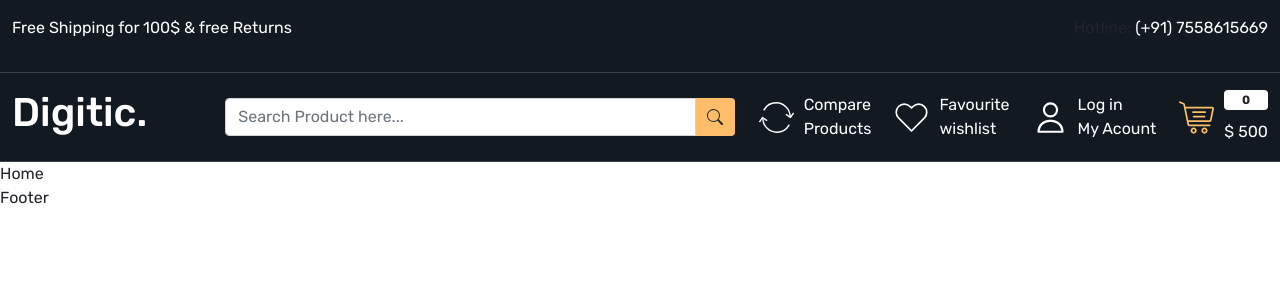
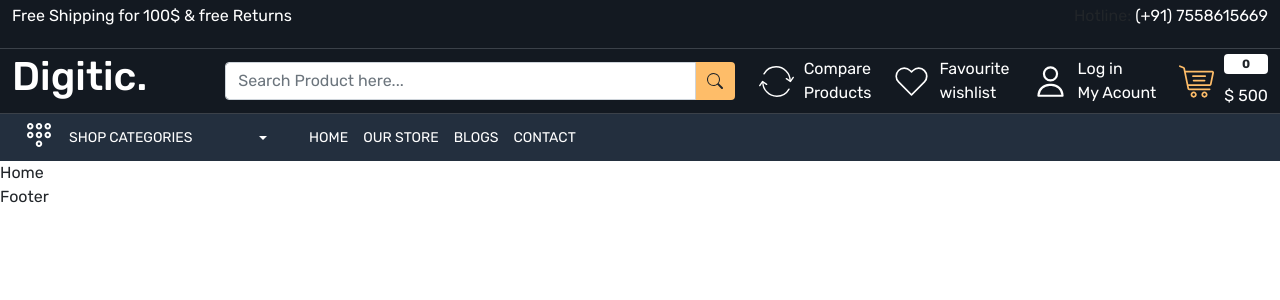
Before and after one commit to PrashilLonakar/mern__e-commerse-gadgets__frontend, a React (Create React App) app: page / in a window 1280 px wide. Shown: the top 300 px of the page. Built offline with nearby package versions, Linux system fonts and the light colour scheme.

Commit message:
header done

```diff
--- a/src/App.css
+++ b/src/App.css
@@ -8,6 +8,7 @@
   --color-131921: #131921;
   --color-3b4149: #3b4149;
   --color-febd69: #febd69;
+  --color-232f3e: #232f3e;
 }
 
 body {
@@ -32,6 +33,10 @@
   gap: 15px;
 }
 
+.gap-30 {
+  gap: 30px;
+}
+
 /* Header Part */
 .header-top-strip {
   background-color: var(--color-131921);
@@ -40,6 +45,9 @@
 .header-upper {
   background-color: var(--color-131921);
   border-bottom: 1px solid var(--color-3b4149);
+}
+.header-bottom {
+  background-color: var(--color-232f3e);
 }
 
 .header-upper .input-group-text {
@@ -55,4 +63,38 @@
   width: 35px;
   height: 35px;
 }
+
+.header-bottom .menu-links a,
+.header-bottom .dropdown button {
+  color: white;
+  font-size: 14px;
+  line-height: 18px;
+  font-weight: 400;
+  letter-spacing: 0.3;
+  text-emphasis: none;
+  text-transform: uppercase;
+}
+
+.header-bottom .dropdown button::before {
+  content: url(../public/images/menu.svg);
+}
+
+.header-bottom .dropdown button:focus {
+  box-shadow: none;
+}
+.header-bottom .dropdown-menu {
+  background-color: var(--color-131921);
+  width: 100%;
+  transform: translate3d(0px, 45px, 0px) !important;
+}
+.header-bottom .dropdown-item {
+  /* padding: 20px; */
+  margin-bottom: 3px;
+  border-bottom: 1px solid var(--color-3b4149);
+}
+.header-bottom .dropdown-item:hover {
+  background-color: transparent;
+  color: var(--color-febd69) !important;
+}
+
 /* Header Part end here*/
--- a/src/components/layouts/Header.js
+++ b/src/components/layouts/Header.js
@@ -4,7 +4,7 @@
 const Header = () => {
   return (
     <>
-      <header className="header-top-strip py-3">
+      <header className="header-top-strip py-1">
         <div className="container-xxl">
           <div className="row">
             <div className="col-6">
@@ -23,7 +23,7 @@
           </div>
         </div>
       </header>
-      <header className="header-upper py-3">
+      <header className="header-upper py-1">
         <div className="container-xxl">
           <div className="row align-items-center">
             <div className="col-2 logo-name">
@@ -85,6 +85,59 @@
           </div>
         </div>
       </header>
+      <header className="header-bottom">
+        <div className="container-xxl">
+          <div className="row">
+            <div className="col-12">
+              <div className="menu-bottom d-flex align-items-center gap-30">
+                <div>
+                  <div className="dropdown">
+                    <button
+                      className="btn btn-secondary dropdown-toggle  bg-transparent border-0 gap-15 d-flex align-items-center"
+                      type="button"
+                      id="dropdownMenuButton1"
+                      data-bs-toggle="dropdown"
+                      aria-expanded="false"
+                    >
+                      <span className="me-5 d-inline-block">
+                        Shop Categories
+                      </span>
+                    </button>
+                    <ul
+                      className="dropdown-menu"
+                      aria-labelledby="dropdownMenuButton1"
+                    >
+                      <li>
+                        <Link className="dropdown-item text-white" to="">
+                          Action
+                        </Link>
+                      </li>
+                      <li>
+                        <Link className="dropdown-item text-white" to="">
+                          Another action
+                        </Link>
+                      </li>
+                      <li>
+                        <Link className="dropdown-item text-white" to="">
+                          Something else here
+                        </Link>
+                      </li>
+                    </ul>
+                  </div>
+                </div>
+                <div className="menu-links">
+                  <div className="d-flex align-items-center gap-15">
+                    <NavLink to="/">Home</NavLink>
+                    <NavLink to="/">Our Store</NavLink>
+                    <NavLink to="/">Blogs</NavLink>
+                    <NavLink to="/contact">Contact</NavLink>
+                  </div>
+                </div>
+              </div>
+            </div>
+          </div>
+        </div>
+      </header>
     </>
   );
 };
```
